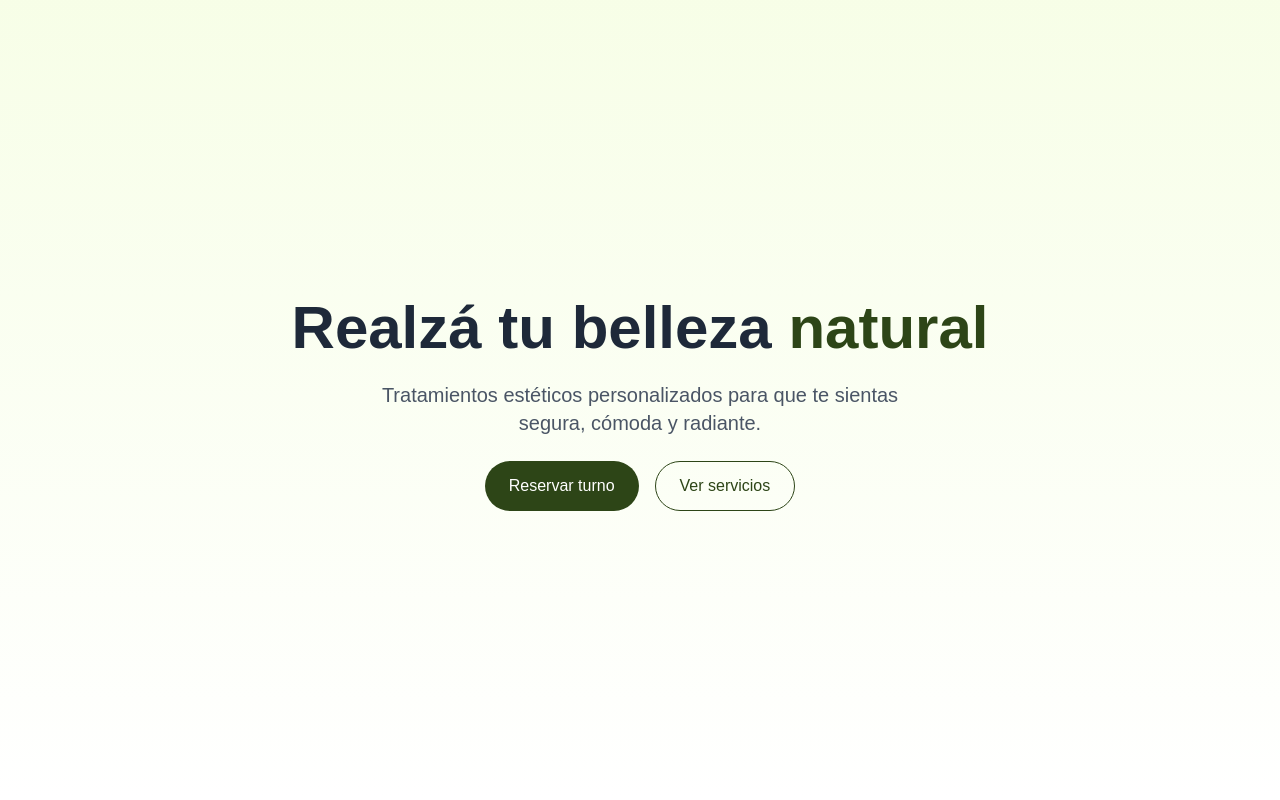
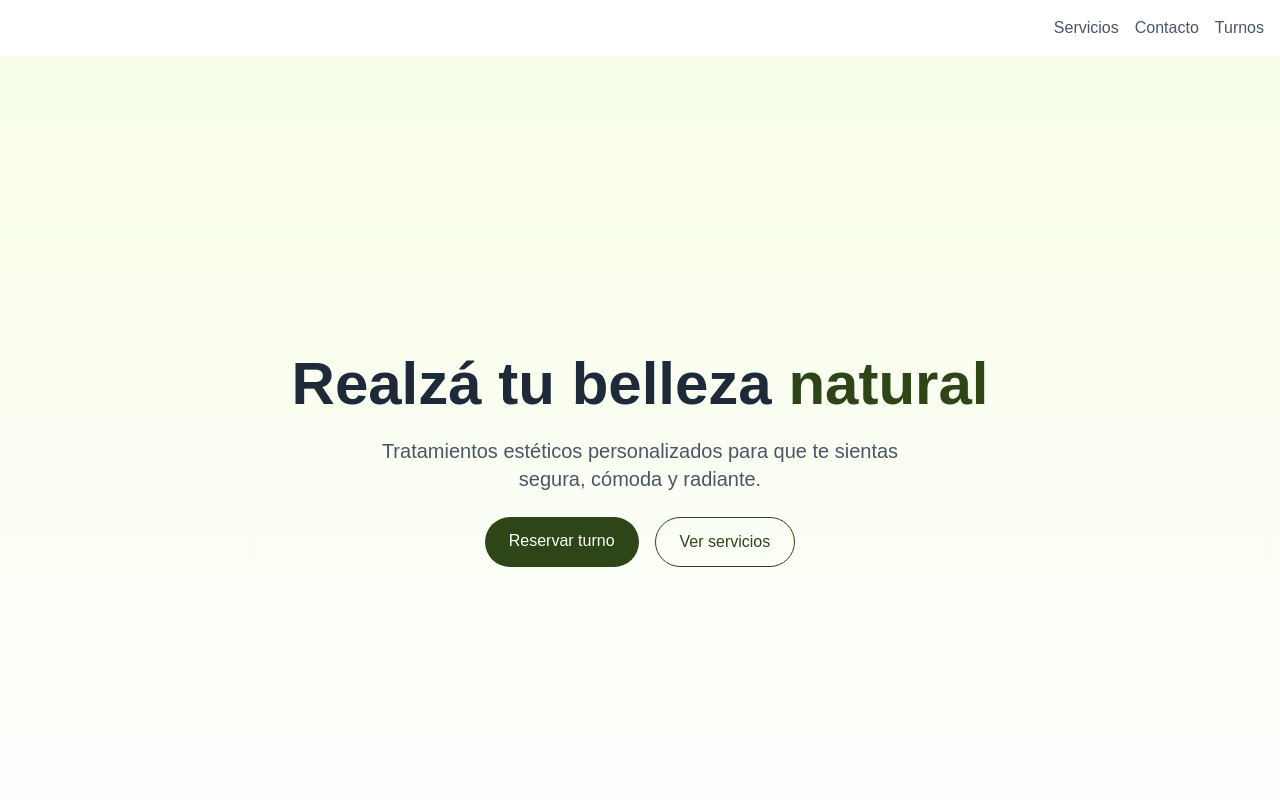
Before and after one commit to Agusme/estetica, a Next.js app: page / in a window 1280 px wide. Shown: the top 800 px of the page. Built offline with nearby package versions, Linux system fonts and the light colour scheme.

Commit message:
feat: agrego navbar

```diff
--- a/app/components/CTA.tsx
+++ b/app/components/CTA.tsx
@@ -1,6 +1,6 @@
 export default function CTA() {
   return (
-    <section className="py-16 text-center bg-lime-100">
+    <section id="turnos" className="py-16 text-center bg-lime-100">
       <h2 className="text-3xl font-semibold mb-4">Reservá tu turno hoy</h2>
       <p className="mb-6">Escribinos por WhatsApp y coordinamos tu consulta.</p>
       <a
--- a/app/components/Hero.tsx
+++ b/app/components/Hero.tsx
@@ -11,8 +11,8 @@ export default function Hero() {
       </p>
 
       <div className="flex gap-4">
-        <button className="btn-spa">Reservar turno</button>
-        <button className="btn-spa-outline">Ver servicios</button>
+        <a className="btn-spa" href="#turnos">Reservar turno</a>
+        <a className="btn-spa-outline" href="#services">Ver servicios</a>
       </div>
     </section>
   );
--- /dev/null
+++ b/app/components/Navbar.tsx
@@ -0,0 +1,24 @@
+import React from 'react'
+
+export default function Navbar() {
+  return (
+        <nav className="bg-white shadow">
+        <div className="container mx-auto px-4 py-4 flex items-center justify-between">
+            <a href="#" className="text-2xl font-bold text-spa-700">
+            </a>
+            <div className="space-x-4">
+                <a href="#services" className="text-gray-600 hover:text-spa-700 transition">
+                    Servicios
+                </a>
+                <a href="#contact" className="text-gray-600 hover:text-spa-700 transition">
+                    Contacto
+                </a>
+                <a href="#turnos" className="text-gray-600 hover:text-spa-700 transition">
+                     Turnos
+                </a>
+            </div>
+        </div>
+        </nav>
+
+  )
+}
--- a/app/components/Services.tsx
+++ b/app/components/Services.tsx
@@ -2,7 +2,7 @@ import ServiceCard from "./ServiceCard";
 
 export default function Services() {
   return (
-    <section className="py-16 px-6 text-center">
+    <section className="py-16 px-6 text-center" id="services">
       <h2 className="text-3xl font-semibold mb-10">Nuestros servicios</h2>
 
       <div className="grid md:grid-cols-3 gap-6">
--- a/app/layout.tsx
+++ b/app/layout.tsx
@@ -1,6 +1,7 @@
 import type { Metadata } from "next";
 import { Geist, Geist_Mono } from "next/font/google";
 import "./globals.css";
+import Navbar from "./components/Navbar";
 
 const geistSans = Geist({
   variable: "--font-geist-sans",
@@ -25,9 +26,11 @@ export default function RootLayout({
   return (
     <html
       lang="es"
-      className={`${geistSans.variable} ${geistMono.variable} h-full antialiased`}
+      className={`${geistSans.variable} ${geistMono.variable} h-full antialiased scroll-smooth`}
     >
-      <body className="min-h-full flex flex-col">{children}</body>
+      <body className="min-h-full flex flex-col">
+        <Navbar />
+        {children}</body>
     </html>
   );
 }
```
